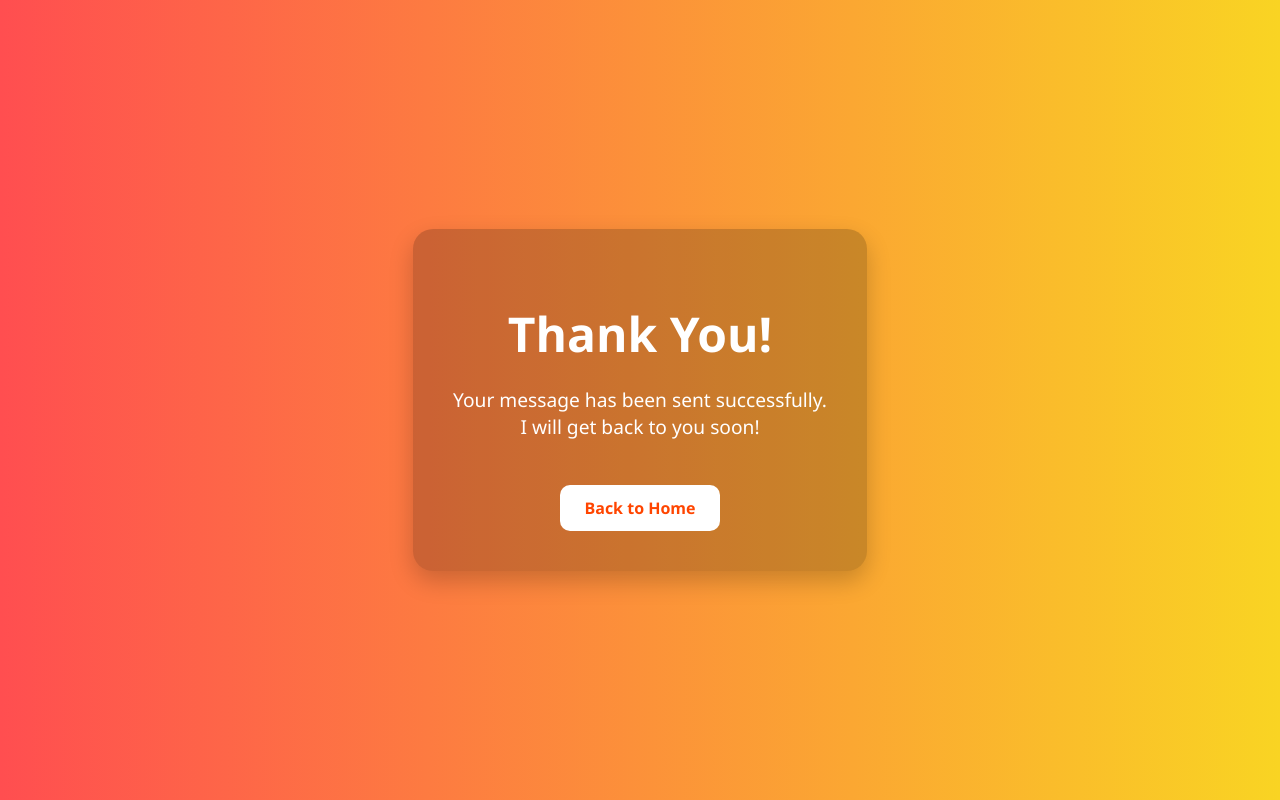
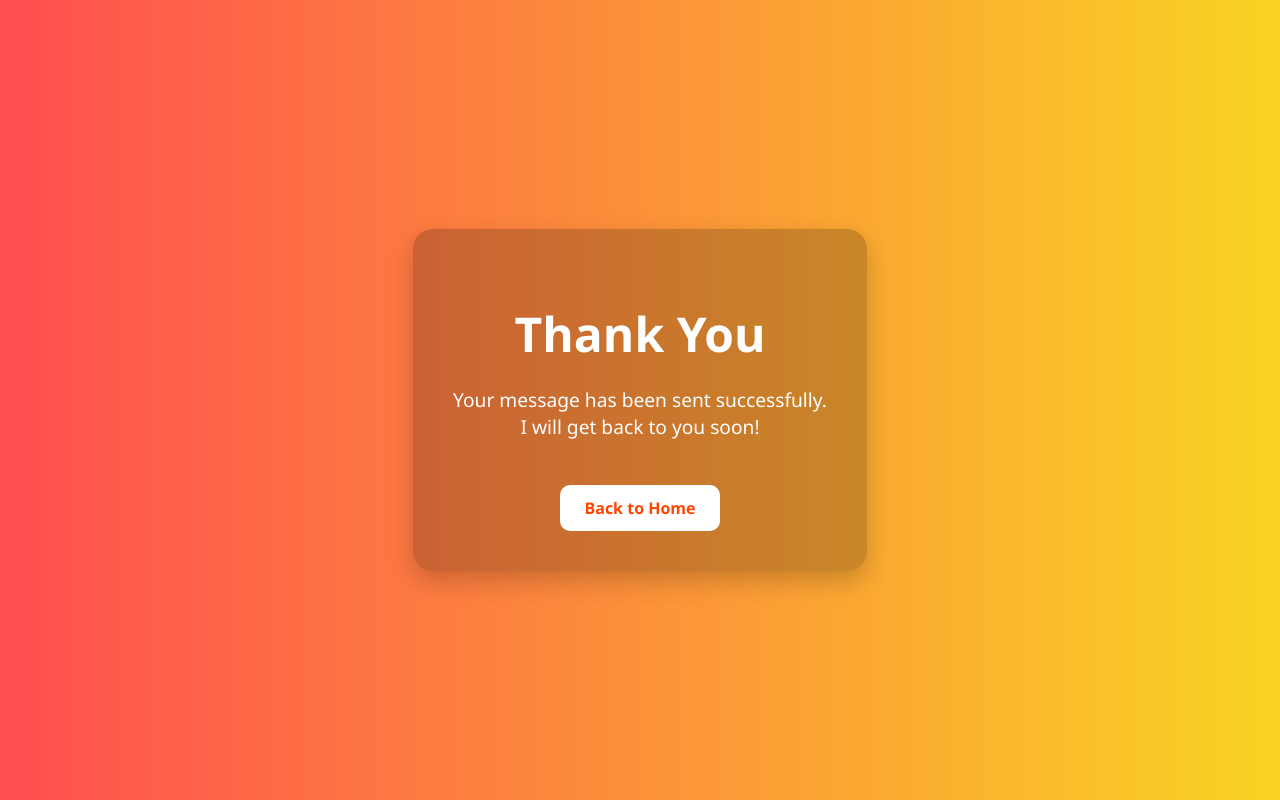
Before and after one commit to Pavan813-k/Thank-you, a plain HTML site: page index.html in a window 1280 px wide. Drawn offline with Linux system fonts and the light colour scheme.

Commit message:
2nd Commit

```diff
--- a/index.html
+++ b/index.html
@@ -54,7 +54,7 @@
 </head>
 <body>
   <div class="thank-you-box">
-    <h1>Thank You!</h1>
+    <h1>Thank You</h1>
     <p>Your message has been sent successfully.<br>
     I will get back to you soon!</p>
     <a href="https://pavan813-k.github.io/PavanM-Portfolio/">Back to Home</a>
```
